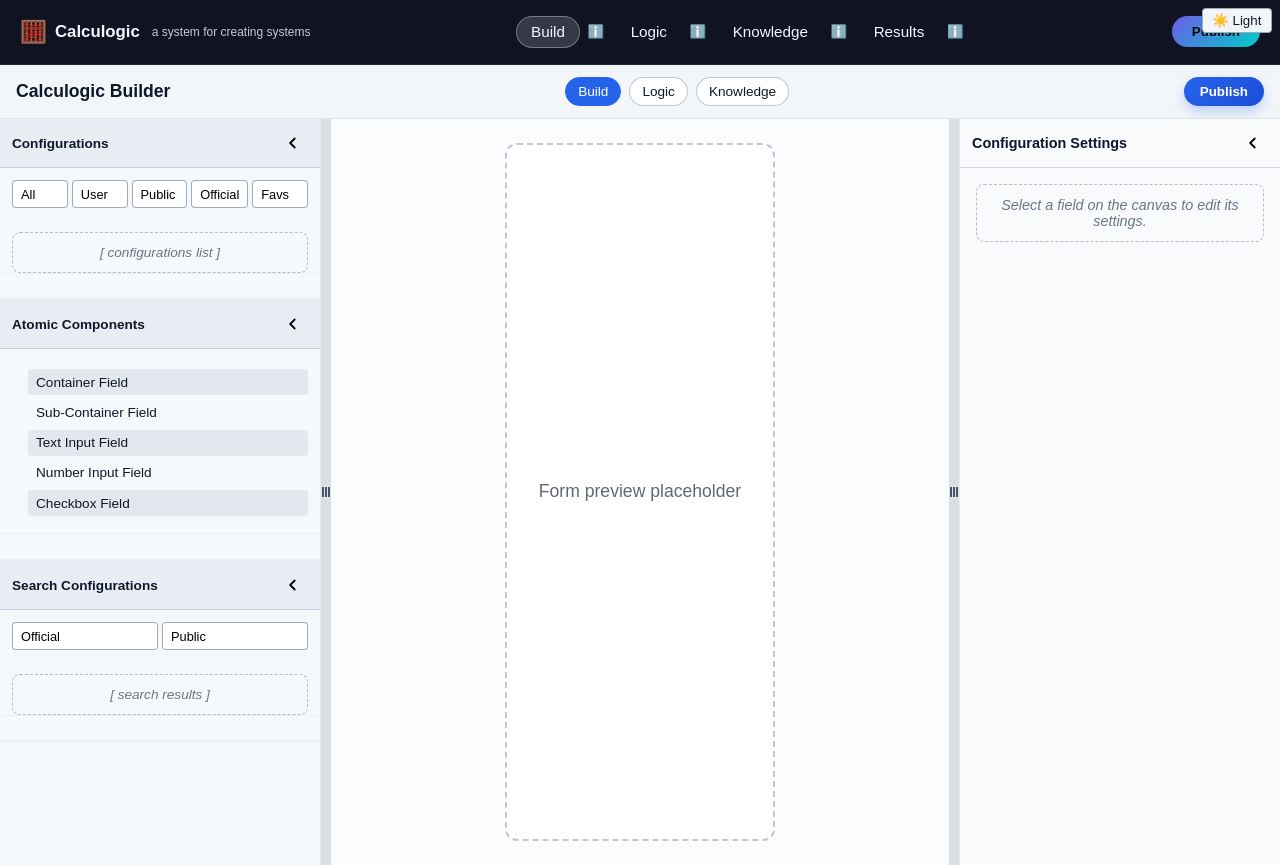
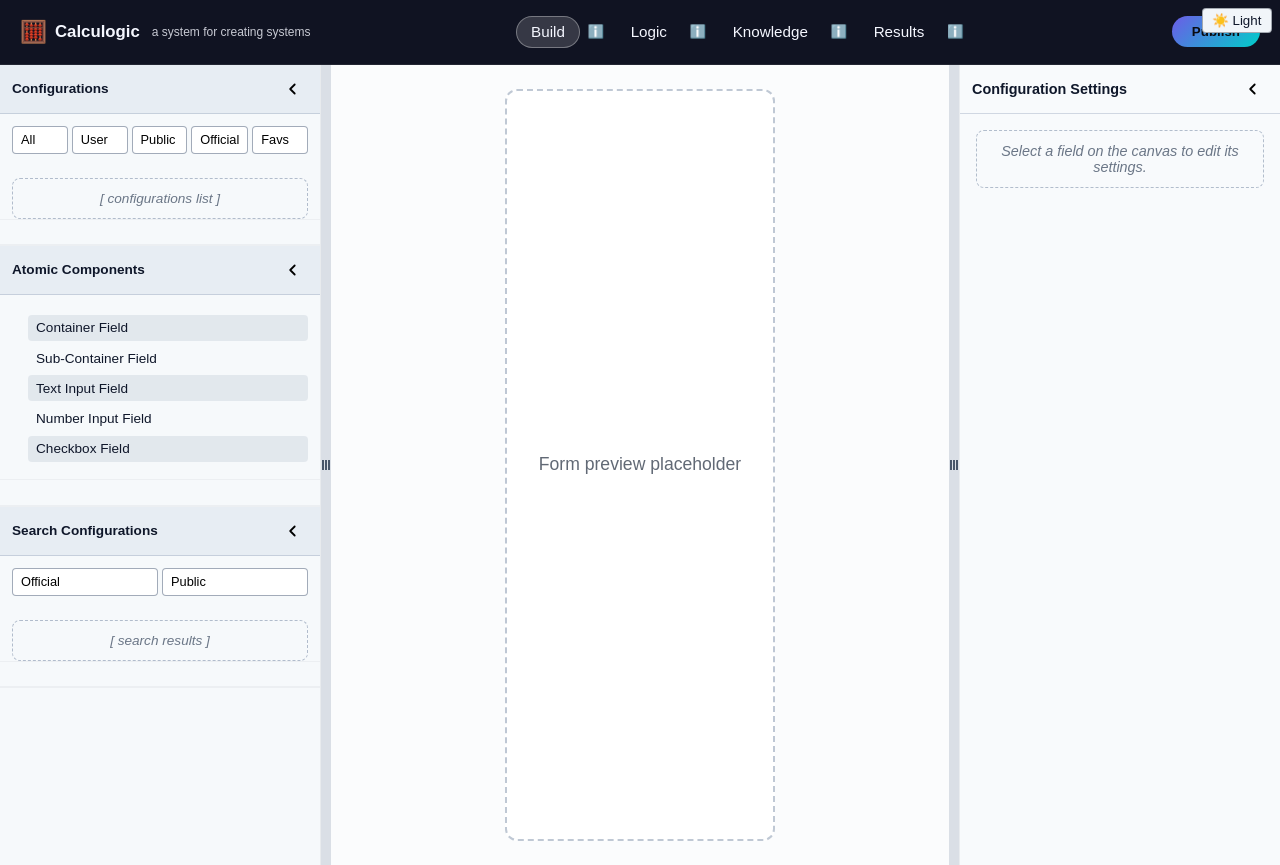
Before and after one commit to HCAToolkit/Calculogic_React_App, a React (Vite) app: page / in a window 1280 px wide. Built offline with nearby package versions, Linux system fonts and the light colour scheme.

Commit message:
Remove placeholder build surface header

```diff
--- a/src/components/GlobalHeaderShell/GlobalHeaderShell.build.tsx
+++ b/src/components/GlobalHeaderShell/GlobalHeaderShell.build.tsx
@@ -43,6 +43,7 @@
       aria-label={label}
       aria-haspopup="dialog"
       aria-describedby={describedById}
+      data-doc-id={docId}
       title={label}
       data-anchor="global-header.tab-info"
       onMouseEnter={onMouseEnter}
@@ -188,6 +189,7 @@
                 />
                 <InfoIcon
                   label={tab.hoverSummary}
+                  docId={tab.docId}
                   onMouseEnter={() => {
                     hoverTab(tab.id);
                   }}
--- a/src/tabs/build/BuildSurface.build.tsx
+++ b/src/tabs/build/BuildSurface.build.tsx
@@ -168,34 +168,6 @@
   leftPanel,
   rightPanel,
 }: BuildSurfaceBindings) {
-  // [3.6.1] cfg-buildSurface · Subcontainer · "Header Chrome"
-  // Concern: Build · Parent: "Build Surface Layout" · Catalog: layout.header
-  // Notes: Provides builder title, navigation tabs, and publish CTA tied to header anchors.
-  const headerChrome = (
-    <header data-anchor={anchors.header}>
-      <h1>Calculogic Builder</h1>
-      <nav data-anchor={anchors.tabList} aria-label="Builder tabs">
-        <button
-          type="button"
-          data-anchor={anchors.tabButton('build')}
-          data-active="true"
-          aria-current="page"
-        >
-          Build
-        </button>
-        <button type="button" data-anchor={anchors.tabButton('logic')} aria-current={false}>
-          Logic
-        </button>
-        <button type="button" data-anchor={anchors.tabButton('knowledge')} aria-current={false}>
-          Knowledge
-        </button>
-      </nav>
-      <button type="button" className="publish">
-        Publish
-      </button>
-    </header>
-  );
-
   // [3.6.2] cfg-buildSurface · Subcontainer · "Catalog Column"
   // Concern: Build · Parent: "Build Surface Layout" · Catalog: layout.column
   // Notes: Lists section panels in logic-supplied order with live resize affordances.
@@ -272,7 +244,6 @@
 
   return (
     <div data-anchor={anchors.root}>
-      {headerChrome}
       <div data-anchor={anchors.layout}>
         {catalogColumn}
         {catalogGrip}
```
